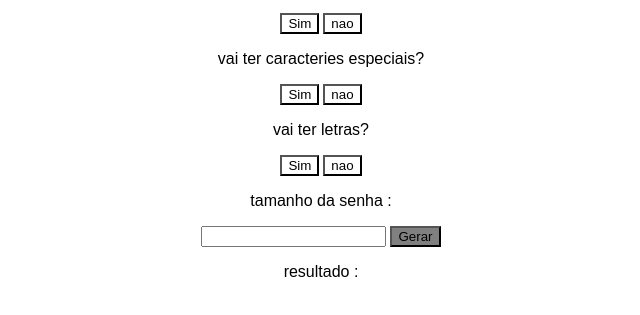
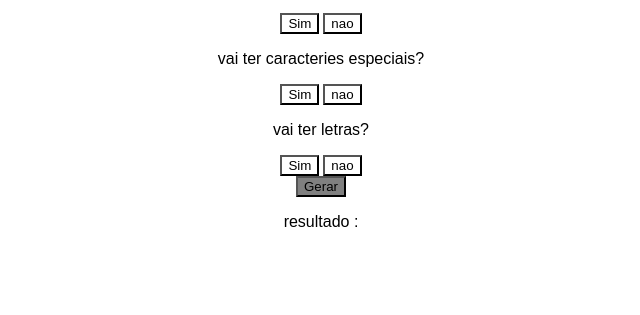
Before and after one commit to Brenolegalzin/Brenolegalzin, a plain HTML site: page index.html in a window 1280 px wide. Shown: the part 101-416 px from the top of the page, without its empty margins (319-959 px from the left). Drawn offline with Linux system fonts and the light colour scheme.

Commit message:
Update index.html

```diff
--- a/index.html
+++ b/index.html
@@ -22,8 +22,6 @@
         <button onclick="click5()" id="sim3">Sim</button>
         <button onclick="click6()" id="nao3">nao</button>
       </div>
-      <p>tamanho da senha :</p>
-      <input id="tamanho" type="number">
       <button id="gerar" onclick="gere()">Gerar</button>
       <p id="result">resultado :</p>
     </center>
```
